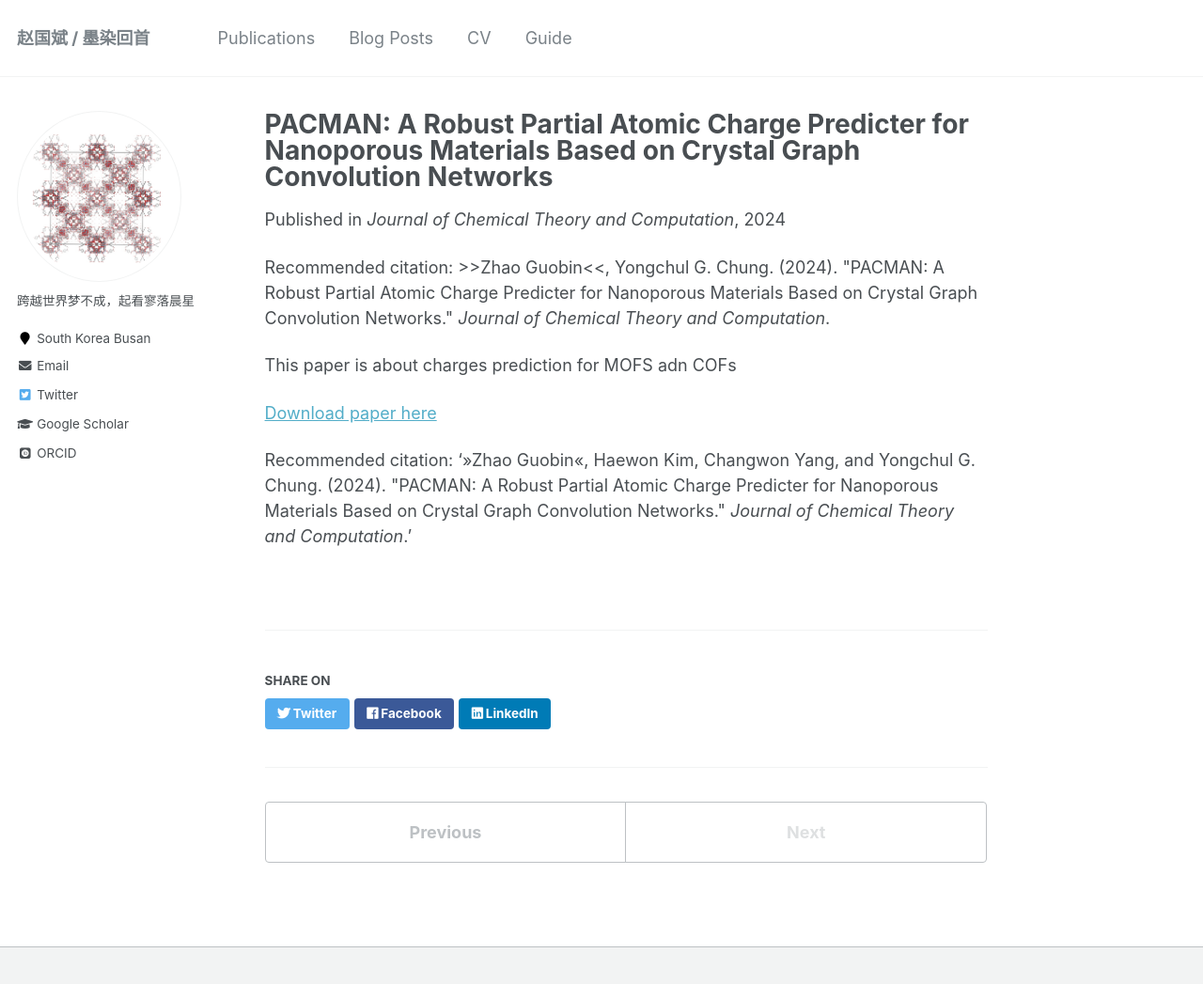
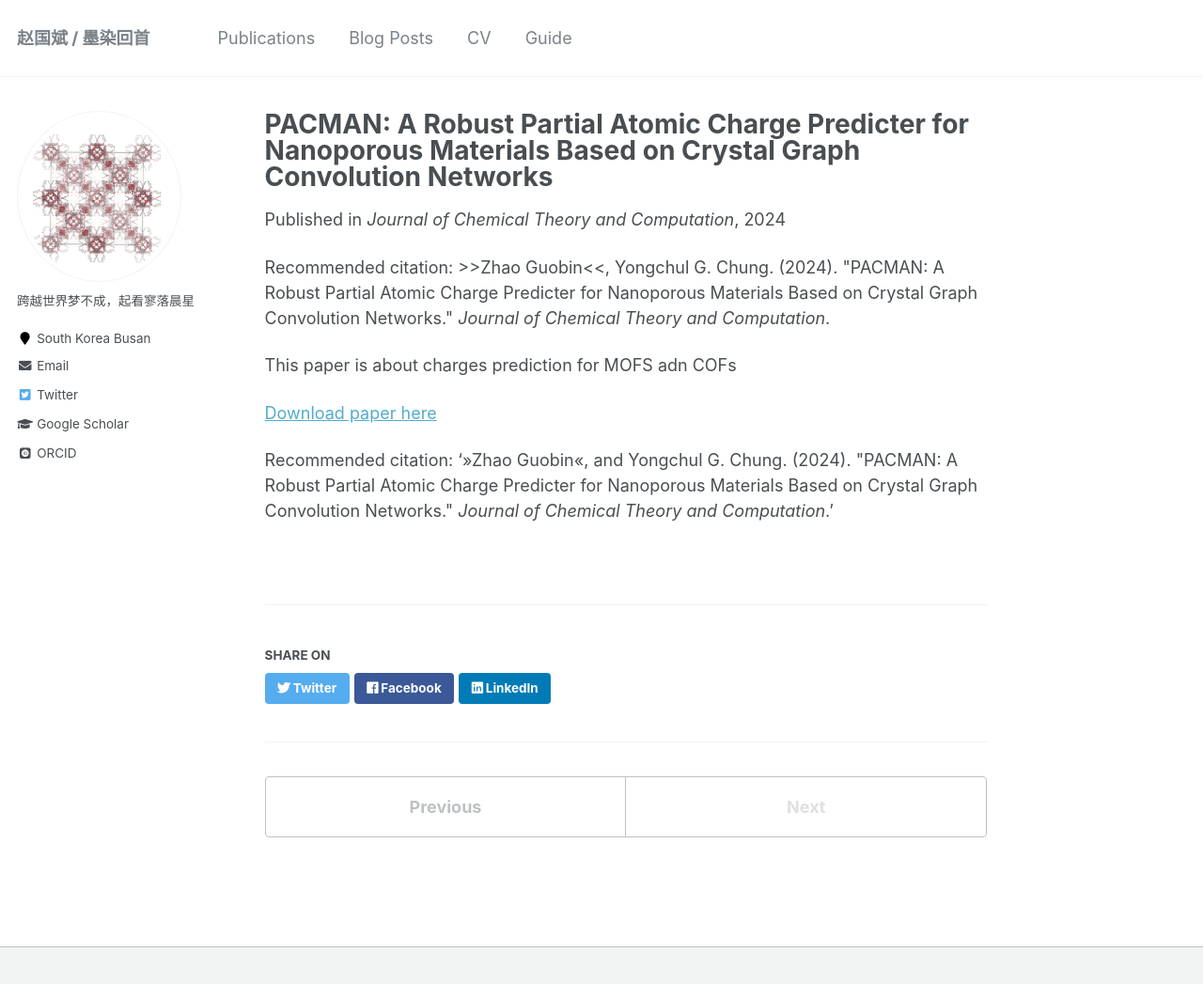
Before and after one commit to sxm13/ZGBshenxiaomoCV.github.io, a Jekyll site: the page built from _publications/2024-06-01-paper-title-number-9.md, in a window 1280 px wide and 1080 px high. Shown: the top 1047 px of the window at 94% size. Built offline with Jekyll 4.4.1, drawn with Linux system fonts in a browser that asks for light colours; some web fonts are replaced.

Commit message:
Update 2024-06-01-paper-title-number-9.md

```diff
--- a/_publications/2024-06-01-paper-title-number-9.md
+++ b/_publications/2024-06-01-paper-title-number-9.md
@@ -12,4 +12,4 @@ This paper is about charges prediction for MOFS adn COFs
 
 [Download paper here](https://pubs.acs.org/doi/10.1021/acs.jctc.4c00434)
 
-Recommended citation: '>>Zhao Guobin<<, Haewon Kim, Changwon Yang, and Yongchul G. Chung. (2024). &quot;PACMAN: A Robust Partial Atomic Charge Predicter for Nanoporous Materials Based on Crystal Graph Convolution Networks.&quot; <i>Journal of Chemical Theory and Computation</i>.'
+Recommended citation: '>>Zhao Guobin<<, and Yongchul G. Chung. (2024). &quot;PACMAN: A Robust Partial Atomic Charge Predicter for Nanoporous Materials Based on Crystal Graph Convolution Networks.&quot; <i>Journal of Chemical Theory and Computation</i>.'
```
